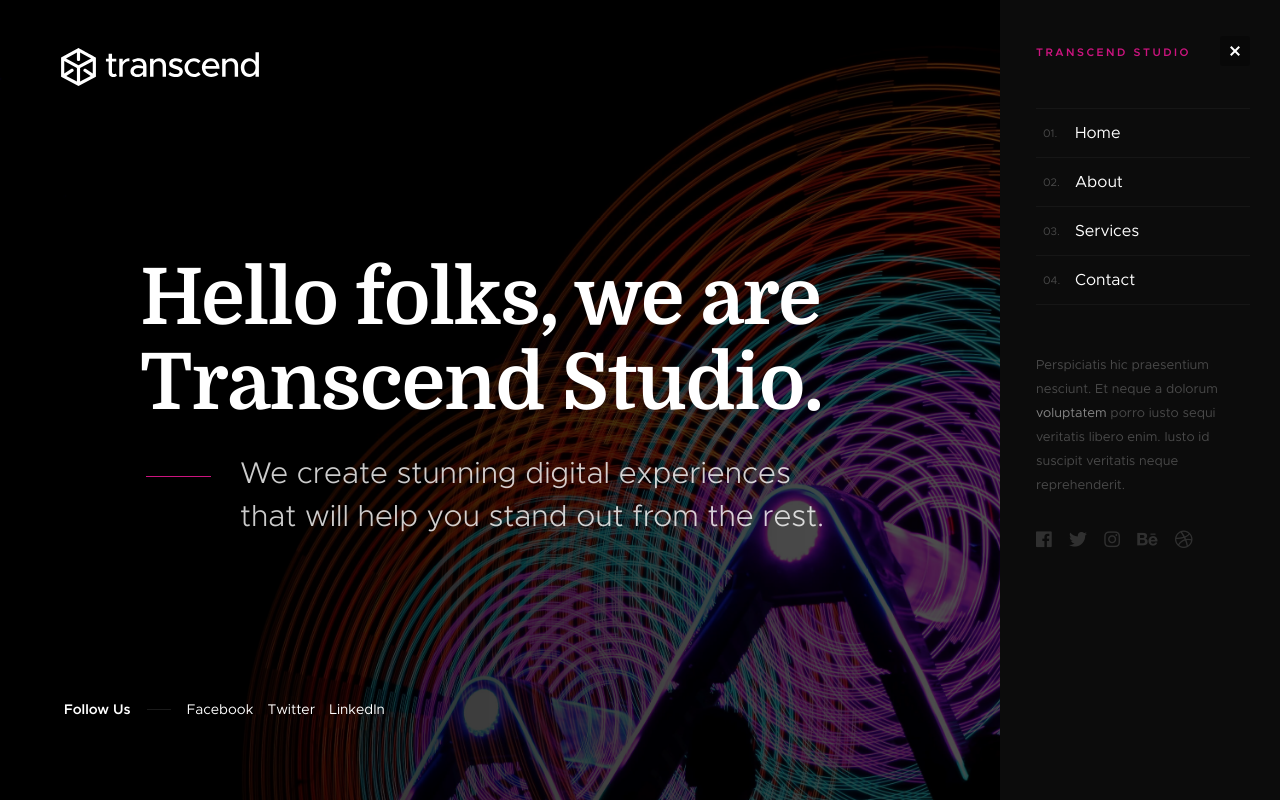
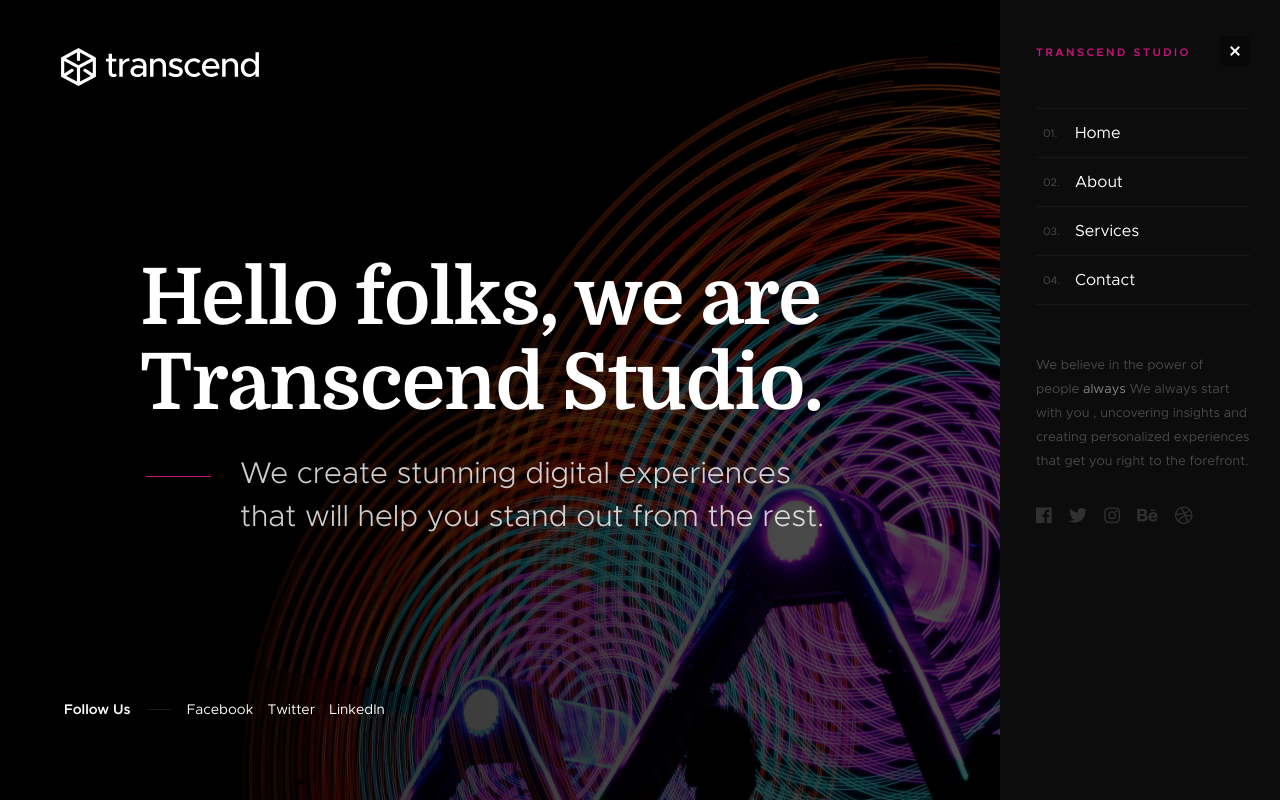
Before and after one commit to sureshn/sureshn.github.io, a plain HTML site: page index.html in a window 1280 px wide. Both pictures are taken after a click on the link 1196 px from the left and 64 px from the top of the page. Shown: the top 800 px of the page. Drawn offline with Linux system fonts and the light colour scheme; files whose address does not match are found by name.

Commit message:
added menu text

```diff
--- a/index.html
+++ b/index.html
@@ -58,7 +58,7 @@
                     <li><a class="smoothscroll"  href="#contact" title="contact">Contact</a></li>
                 </ul>
 
-                <p>Perspiciatis hic praesentium nesciunt. Et neque a dolorum <a href='#0'>voluptatem</a> porro iusto sequi veritatis libero enim. Iusto id suscipit veritatis neque reprehenderit.</p>
+                <p>We believe in the power of people <a href='#0'>always</a> We always start with you , uncovering insights and creating personalized experiences that get you right to the forefront.</p>
 
                 <ul class="header-nav__social">
                     <li>
```
